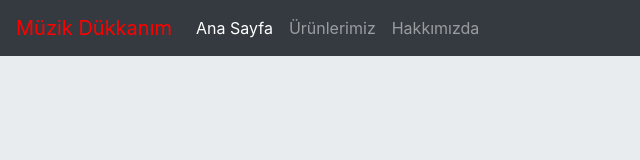
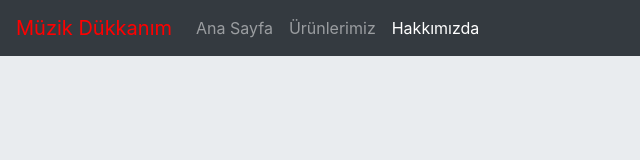
Before and after one commit to denizmehter/Patikadev-Front-end101, a plain HTML site: page Bootstrap/project1/about-us.html in a window 1280 px wide. Shown: the full height of the page, 0-640 px from the left. Drawn offline with nearby package versions, Linux system fonts and the light colour scheme.

Commit message:
Initial Content Fixed

```diff
--- a/Bootstrap/project1/about-us.html
+++ b/Bootstrap/project1/about-us.html
@@ -19,14 +19,14 @@
       </button>
       <div class="collapse navbar-collapse" id="navbarText">
         <ul class="navbar-nav mr-auto">
-          <li class="nav-item active">
-            <a class="nav-link" href="index.html">Ana Sayfa<span class="sr-only">(current)</span></a>
+          <li class="nav-item">
+            <a class="nav-link" href="index.html">Ana Sayfa</a>
           </li>
           <li class="nav-item">
             <a class="nav-link" href="products.html">Ürünlerimiz</a>
           </li>
-          <li class="nav-item">
-            <a class="nav-link" href="about-us.html">Hakkımızda</a>
+          <li class="nav-item active">
+            <a class="nav-link" href="about-us.html">Hakkımızda<span class="sr-only">(current)</span></a>
           </li>
         </ul>
       </div>
```
Also changed, not shown: Bootstrap/project1/products.html (+4 -4 lines).
